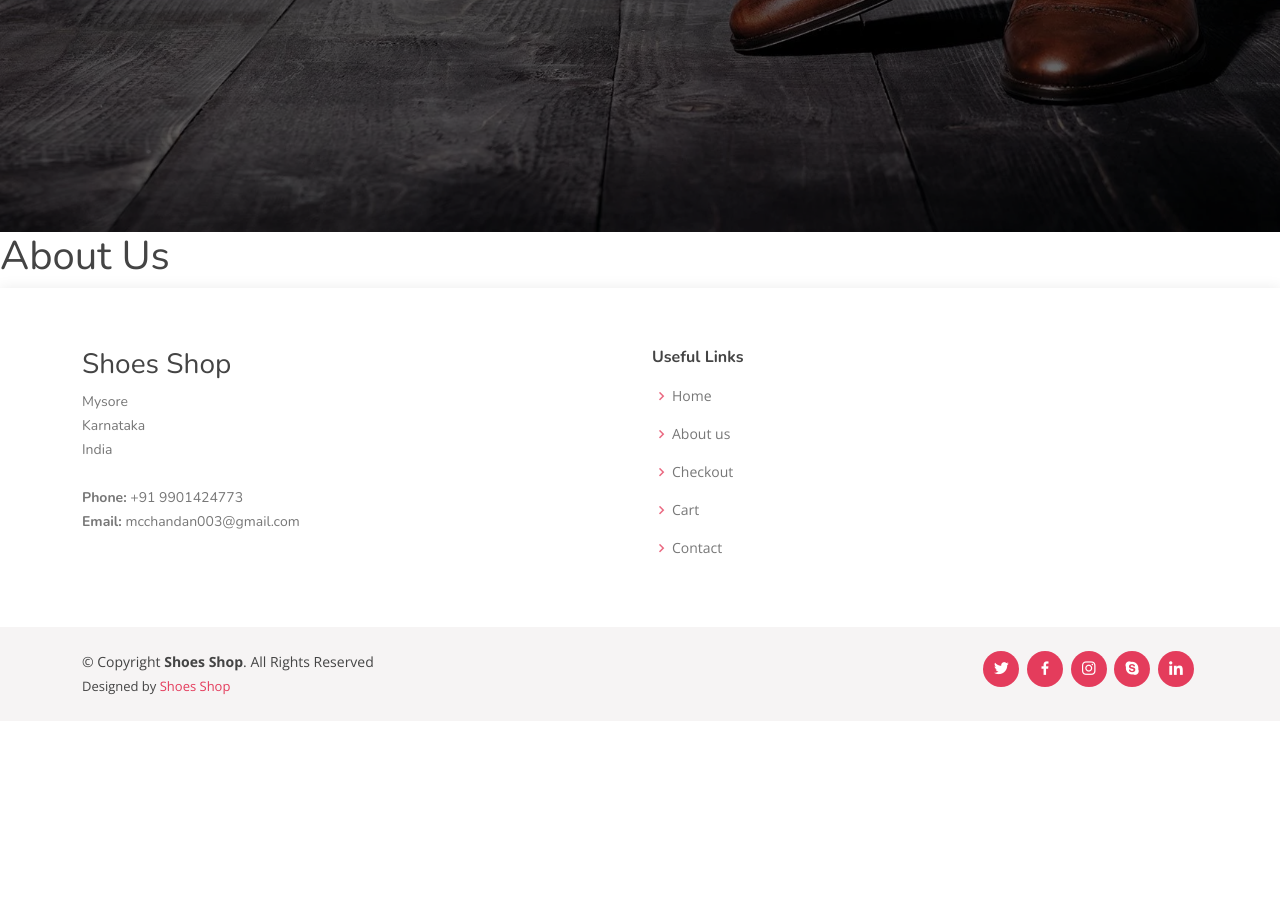
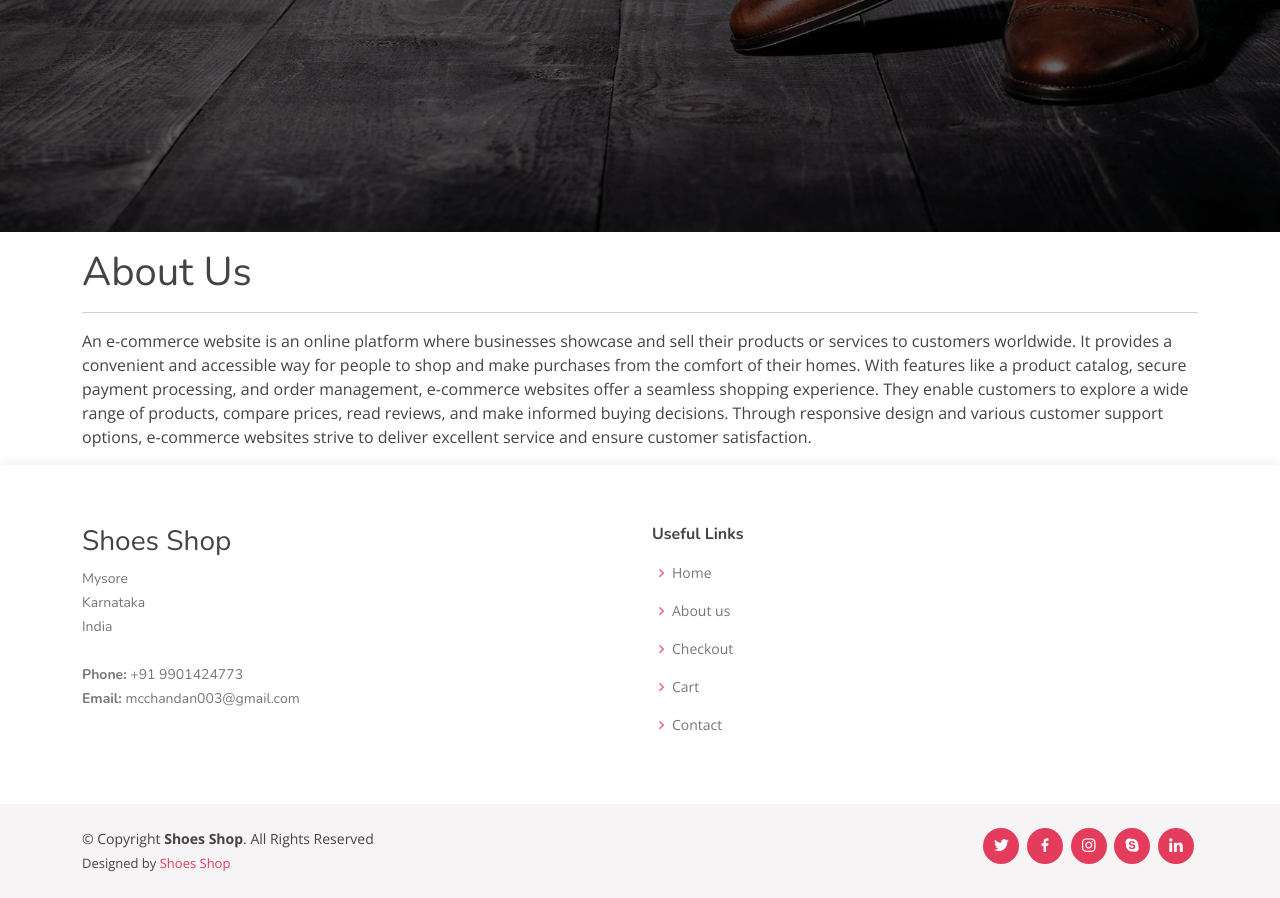
Before and after one commit to Chandan9610/Ecommerce_shoes_shop, a Django app: page /about/ in a window 1280 px wide. Shown: the part 568-1466 px from the top of the page. Before the commit the page ends 1263 px from the top, so only its background shows below. Run offline with Django 4.2, Linux system fonts and the light colour scheme; some libraries are stand-ins or nearby versions.

Commit message:
database

```diff
--- a/templates/about.html
+++ b/templates/about.html
@@ -1,5 +1,22 @@
 {% extends 'base.html' %}
 {% block title  %}About Us{% endblock title %}
 {% block body %}
+<div class="container pt-3">
     <h1>About Us</h1>
+    <hr>
+    <p>
+        An e-commerce website is an online platform where businesses showcase
+         and sell their products or services to customers worldwide. It provides
+        a convenient and accessible way for people to shop and make purchases
+        from the comfort of their homes. With features like a product catalog,
+        secure payment processing, and order management, e-commerce websites
+        offer a seamless shopping experience. They enable customers to explore
+        a wide range of products, compare prices, read reviews, and make
+        informed buying decisions. Through responsive design and various
+        customer support options, e-commerce websites strive to deliver excellent
+        service and ensure customer satisfaction.
+    </p>
+
+</div>
+
 {% endblock body %}
```
Also changed, not shown: media/images/images/OIP_10_QzIZ1HY.jpeg (added), media/images/images/OIP_11_HrXAyTX.jpeg (added), media/images/images/OIP_1_yb8xHwB.jpeg (added), media/images/images/OIP_2_ug4yUU4.jpeg (added), media/images/images/OIP_6_s5ND3eS.jpeg (added), media/images/images/OIP_7_RwXPOVu.jpeg (added), media/images/images/OIP_8_kSHQesW.jpeg (added), media/images/images/OIP_liPLBw7.jpeg (added).
